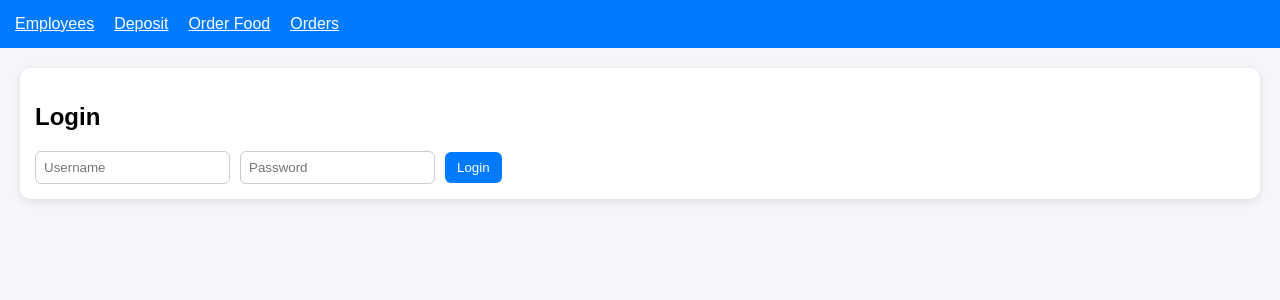
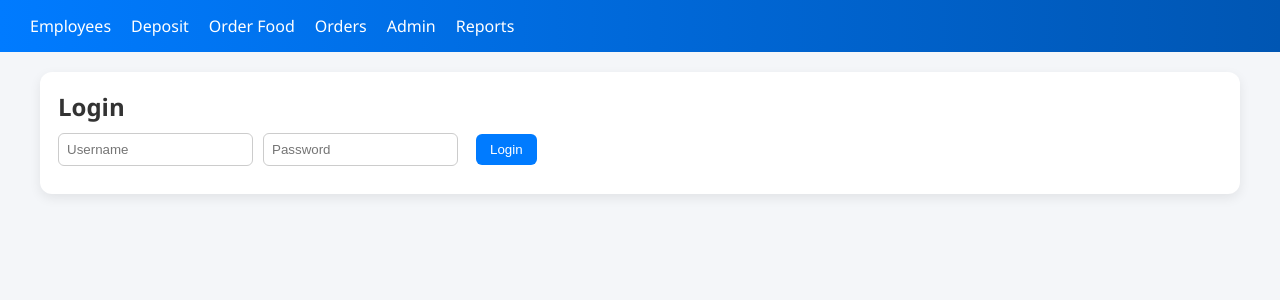
Before and after one commit to Mandiseli/Order-Application, a React (Vite) app: page /login in a window 1280 px wide. Shown: the top 300 px of the page. Built offline with nearby package versions, Linux system fonts and the light colour scheme.

Commit message:
Working on Frontend and adding new feature

```diff
--- a/src/components/Navbar.tsx
+++ b/src/components/Navbar.tsx
@@ -1,18 +1,15 @@
 import { Link } from "react-router-dom";
+import "../index.css";
 
 export default function Navbar() {
   return (
-    <div style={{
-      background: "#007bff",
-      padding: "15px",
-      color: "white",
-      display: "flex",
-      gap: "20px"
-    }}>
-      <Link to="/" style={{ color: "white" }}>Employees</Link>
-      <Link to="/deposit" style={{ color: "white" }}>Deposit</Link>
-      <Link to="/restaurants" style={{ color: "white" }}>Order Food</Link>
-      <Link to="/orders" style={{ color: "white" }}>Orders</Link>
+    <div className="navbar">
+      <Link to="/">Employees</Link>
+      <Link to="/deposit">Deposit</Link>
+      <Link to="/restaurants">Order Food</Link>
+      <Link to="/orders">Orders</Link>
+      <Link to="/admin">Admin</Link>
+      <Link to="/reports">Reports</Link>
     </div>
   );
 }
--- a/src/index.css
+++ b/src/index.css
@@ -1,46 +1,80 @@
-body {
-  font-family: Arial, sans-serif;
-  background-color: #f5f6fa;
+* {
+  box-sizing: border-box;
   margin: 0;
   padding: 0;
 }
 
-h2 {
+body {
+  font-family: "Segoe UI", Arial, sans-serif;
+  background: #f4f6f9;
+  color: #333;
+}
+
+/* Layout */
+.container {
+  padding: 20px 40px;
+}
+
+/* Navbar */
+.navbar {
+  background: linear-gradient(90deg, #007bff, #0056b3);
+  padding: 15px 30px;
+  display: flex;
+  gap: 20px;
+  align-items: center;
+}
+
+.navbar a {
+  color: white;
+  text-decoration: none;
+  font-weight: 500;
+}
+
+.navbar a:hover {
+  text-decoration: underline;
+}
+
+/* Cards */
+.card {
+  background: white;
+  padding: 18px;
+  border-radius: 12px;
+  box-shadow: 0 4px 12px rgba(0,0,0,0.08);
   margin-bottom: 20px;
 }
 
-.container {
-  padding: 20px;
-}
-
-.card {
-  background: white;
-  padding: 15px;
-  border-radius: 10px;
-  box-shadow: 0 2px 8px rgba(0,0,0,0.1);
-  margin-bottom: 15px;
-}
-
+/* Buttons */
 .button {
-  background-color: #007bff;
+  background: #007bff;
   color: white;
   border: none;
-  padding: 8px 12px;
+  padding: 8px 14px;
   border-radius: 6px;
   cursor: pointer;
+  margin-left: 8px;
 }
 
 .button:hover {
-  background-color: #0056b3;
+  background: #0056b3;
 }
 
+.button-danger {
+  background: #dc3545;
+}
+
+.button-success {
+  background: #28a745;
+}
+
+/* Inputs */
 .input {
   padding: 8px;
-  margin-right: 10px;
+  margin: 10px 10px 10px 0;
   border-radius: 6px;
   border: 1px solid #ccc;
 }
 
+/* Layout split */
 .layout {
   display: flex;
   gap: 30px;
@@ -54,7 +88,27 @@ h2 {
   flex: 1;
 }
 
+/* Menu items */
+.menu-item {
+  display: flex;
+  justify-content: space-between;
+  align-items: center;
+}
+
+/* Cart */
 .cart-item {
   display: flex;
   justify-content: space-between;
+  margin-bottom: 10px;
 }
+
+/* Orders */
+.order-card {
+  border-left: 5px solid #007bff;
+}
+
+/* Status colors */
+.status-Pending { color: orange; }
+.status-Preparing { color: blue; }
+.status-Delivering { color: purple; }
+.status-Delivered { color: green; }
--- a/src/pages/Deposit.tsx
+++ b/src/pages/Deposit.tsx
@@ -19,18 +19,18 @@ export default function Deposit() {
 
   return (
     <div className="card">
-      <h2>💰 Deposit</h2>
+      <h2>💰 Deposit Funds</h2>
 
       <EmployeeSelector onSelect={setEmployeeNumber} />
 
       <input
         className="input"
         type="number"
-        placeholder="Amount"
+        placeholder="Enter amount"
         onChange={e => setAmount(Number(e.target.value))}
       />
 
-      <button className="button" onClick={deposit}>
+      <button className="button button-success" onClick={deposit}>
         Deposit
       </button>
     </div>
--- a/src/pages/Employees.tsx
+++ b/src/pages/Employees.tsx
@@ -11,10 +11,13 @@ export default function Employees() {
 
   return (
     <div>
-      <h2>Employees</h2>
+      <h2>👤 Employees</h2>
+
       {employees.map(e => (
-        <div key={e.id}>
-          {e.name} - R{e.balance}
+        <div key={e.id} className="card">
+          <strong>{e.name}</strong>
+          <p>Employee #: {e.employeeNumber}</p>
+          <p>Balance: <strong>R{e.balance}</strong></p>
         </div>
       ))}
     </div>
--- a/src/pages/Orders.tsx
+++ b/src/pages/Orders.tsx
@@ -1,10 +1,9 @@
 import { useState } from "react";
 import { api } from "../api/api";
 import EmployeeSelector from "../components/EmployeeSelector";
-import type { Order } from "../types";
 
 export default function Orders() {
-  const [orders, setOrders] = useState<Order[]>([]);
+  const [orders, setOrders] = useState<any[]>([]);
   const [employeeNumber, setEmployeeNumber] = useState("");
 
   const loadOrders = () => {
@@ -16,13 +15,15 @@ export default function Orders() {
     <div>
       <h2>📦 Orders</h2>
 
-      <EmployeeSelector onSelect={setEmployeeNumber} />
-      <button className="button" onClick={loadOrders}>Load Orders</button>
+      <div className="card">
+        <EmployeeSelector onSelect={setEmployeeNumber} />
+        <button className="button" onClick={loadOrders}>Load Orders</button>
+      </div>
 
       {orders.map(o => (
-        <div key={o.id} className="card">
+        <div key={o.id} className="card order-card">
           <strong>Order #{o.id}</strong>
-          <p>Status: {o.status}</p>
+          <p className={`status-${o.status}`}>Status: {o.status}</p>
           <p>Total: R{o.totalAmount}</p>
         </div>
       ))}
--- a/src/pages/Restaurants.tsx
+++ b/src/pages/Restaurants.tsx
@@ -23,17 +23,17 @@ export default function Restaurants() {
         params: { employeeNumber, items }
       });
 
-      alert("✅ Order placed successfully!");
+      alert("✅ Order placed!");
       clearCart();
-    } catch (err: any) {
-      alert(err.response?.data || "❌ Failed");
+    } catch {
+      alert("❌ Failed");
     }
   };
 
   return (
     <div className="layout">
 
-      {/* LEFT SIDE */}
+      {/* LEFT */}
       <div className="left">
         <h2>🍔 Restaurants</h2>
 
@@ -47,11 +47,12 @@ export default function Restaurants() {
             <p>{r.locationDescription}</p>
 
             {r.menuItems.map(m => (
-              <div key={m.id} className="card">
+              <div key={m.id} className="menu-item">
+                <div>
                   <strong>{m.name}</strong>
-                <p>{m.description}</p>
-                <div>
-                  R{m.price}
+                  <p>R{m.price}</p>
+                </div>
+
                 <button
                   className="button"
                   onClick={() =>
@@ -66,24 +67,26 @@ export default function Restaurants() {
                   Add
                 </button>
               </div>
-              </div>
             ))}
           </div>
         ))}
       </div>
 
-      {/* RIGHT SIDE CART */}
+      {/* RIGHT CART */}
       <div className="right">
         <div className="card">
           <h2>🛒 Cart</h2>
-
-          {cart.length === 0 && <p>No items yet</p>}
 
           {cart.map(item => (
             <div key={item.menuItemId} className="cart-item">
               <span>{item.name} x {item.quantity}</span>
               <span>R{item.price * item.quantity}</span>
-              <button onClick={() => removeFromCart(item.menuItemId)}>❌</button>
+              <button
+                className="button button-danger"
+                onClick={() => removeFromCart(item.menuItemId)}
+              >
+                ❌
+              </button>
             </div>
           ))}
 
@@ -91,7 +94,7 @@ export default function Restaurants() {
 
           <h3>Total: R{total}</h3>
 
-          <button className="button" onClick={placeOrder}>
+          <button className="button button-success" onClick={placeOrder}>
             Place Order
           </button>
         </div>
```
Lines whose indentation alone changed are shown as unchanged.
